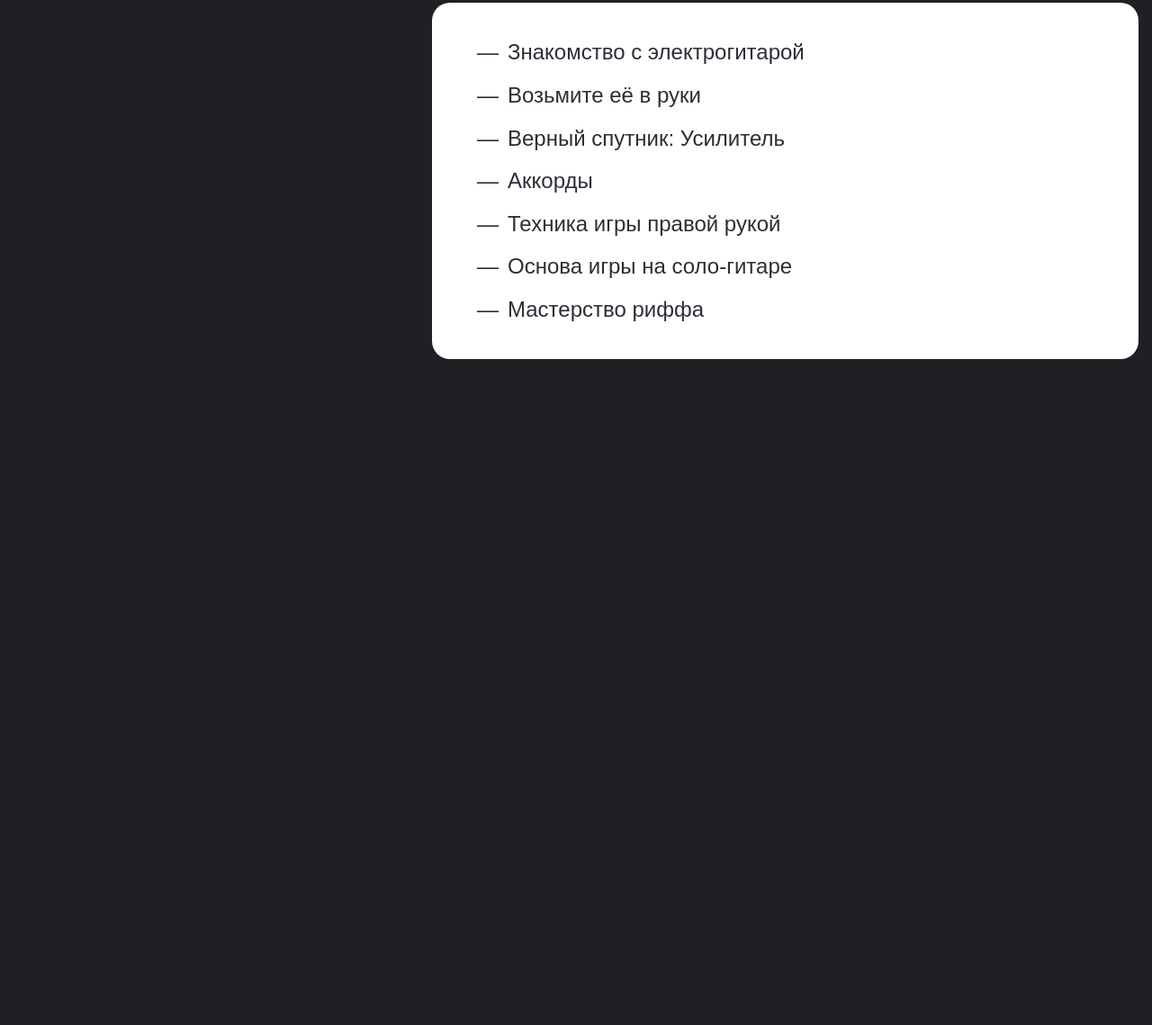
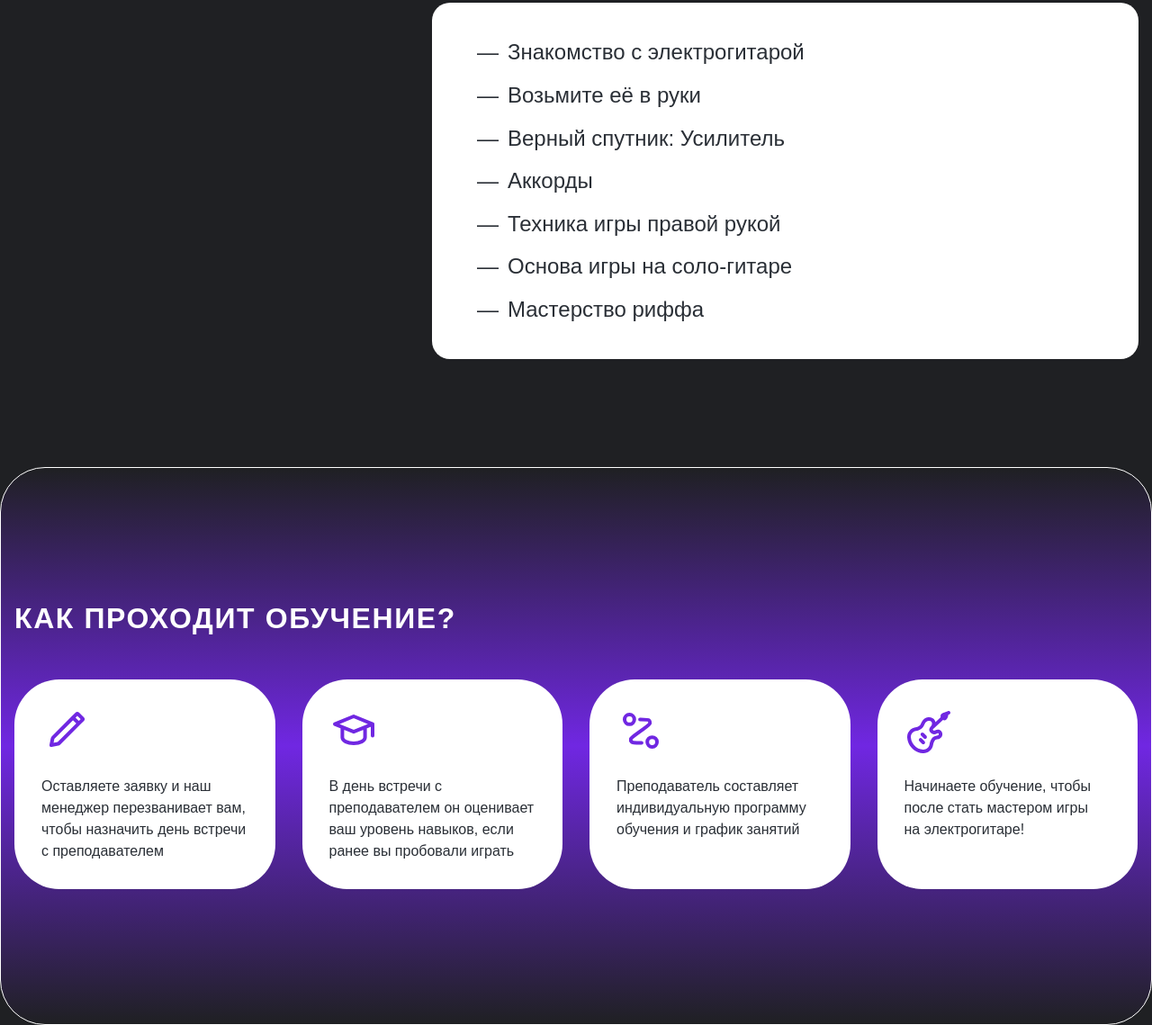
Before and after one commit to AndreyEmelianov/Musical-Breakthrough-Project, a website built with webpack: page src/index.html in a window 1280 px wide. Shown: the part 2209-3348 px from the top of the page at 90% size. Before the commit the page ends 2608 px from the top, so only its background shows below. Built offline with nearby package versions, Linux system fonts and the light colour scheme.

Commit message:
реализовал секцию шаги, сделал разметку и стилизовал согласно макету

```diff
--- a/src/index.html
+++ b/src/index.html
@@ -17,7 +17,7 @@
       <section class="banner">
         <div class="banner__main">
           <div>
-            <h1 class="banner__title">Обучение игре на электрогитаре</h1>
+            <h1 class="banner__title">Обучение игре на&nbsp;электрогитаре</h1>
             <div class="banner__box banner-box">
               <h2 class="banner-box__title">О направлении</h2>
               <p class="banner-box__text">
@@ -199,5 +199,39 @@
         </div>
       </div>
     </div>
+
+    <section class="steps">
+      <div class="container">
+        <h2 class="title-h2">Как проходит обучение?</h2>
+        <div class="steps__list">
+          <div class="steps__item">
+            <img src="./images/steps/pencil.svg" alt="иконка карандаша" />
+            <p class="steps__text">
+              Оставляете заявку и наш менеджер перезванивает вам, чтобы назначить день встречи с
+              преподавателем
+            </p>
+          </div>
+          <div class="steps__item">
+            <img src="./images/steps/graduate.svg" alt="иконка образования" />
+            <p class="steps__text">
+              В день встречи с преподавателем он&nbsp;оценивает ваш уровень навыков, если ранее вы
+              пробовали играть
+            </p>
+          </div>
+          <div class="steps__item">
+            <img src="./images/steps/steps.svg" alt="иконка пути" />
+            <p class="steps__text">
+              Преподаватель составляет индивидуальную программу обучения и график занятий
+            </p>
+          </div>
+          <div class="steps__item">
+            <img src="./images/steps/guitar.svg" alt="иконка гитары" />
+            <p class="steps__text">
+              Начинаете обучение, чтобы после стать мастером игры на&nbsp;электрогитаре!
+            </p>
+          </div>
+        </div>
+      </div>
+    </section>
   </body>
 </html>
--- a/src/styles/main.scss
+++ b/src/styles/main.scss
@@ -13,6 +13,22 @@ body {
 
 a {
   text-decoration: none;
+}
+
+body::-webkit-scrollbar {
+  width: 8px;
+}
+
+body::-webkit-scrollbar-track {
+  background: transparent;
+}
+body::-webkit-scrollbar-thumb {
+  border-radius: 3px;
+  background-color: var.$accent;
+}
+
+body::-webkit-scrollbar-thumb:hover {
+  background-color: var.$accent;
 }
 
 // общий контент
@@ -355,6 +371,7 @@ a {
 .course {
   display: flex;
   gap: 70px;
+  margin-bottom: 120px;
 
   &__title {
     flex-basis: 395px;
@@ -536,3 +553,32 @@ a {
     }
   }
 }
+
+.steps {
+  border: 1px solid var.$light;
+  border-radius: 50px;
+  background: linear-gradient(180deg, #1f2023 0%, #7027e2 50%, #1f2023 100%);
+  padding-top: 150px;
+  padding-bottom: 150px;
+
+  &__list {
+    display: grid;
+    grid-template-columns: repeat(4, 1fr);
+    gap: 30px;
+    margin-top: 50px;
+  }
+
+  &__item {
+    background-color: var.$light;
+    border-radius: 50px;
+    padding: 30px;
+  }
+
+  &__text {
+    color: var.$dark;
+    font-size: 16px;
+    line-height: 150%;
+    margin-top: 20px;
+    margin-bottom: 0;
+  }
+}
```
Also changed, not shown: src/images/steps/graduate.svg (added), src/images/steps/guitar.svg (added), src/images/steps/pencil.svg (added), src/images/steps/steps.svg (added).
